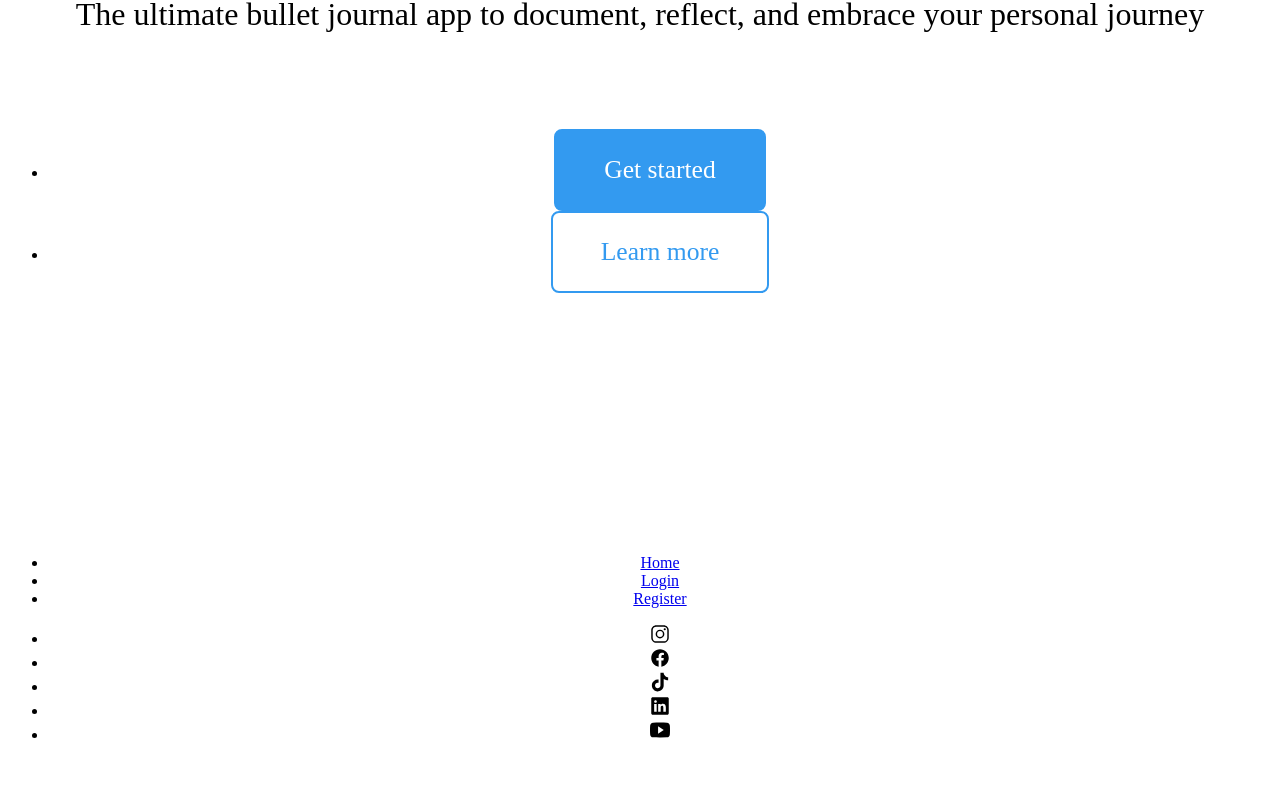
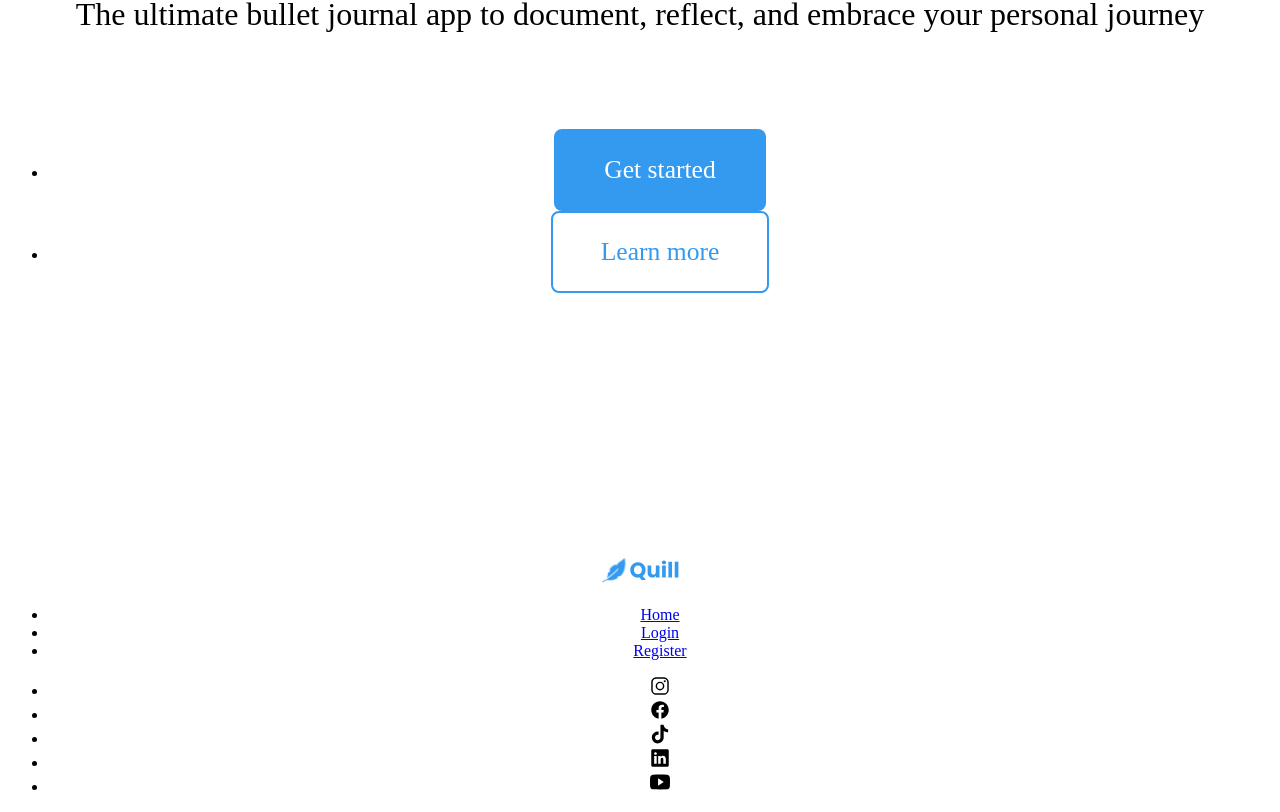
Before and after one commit to DebaKaran/flexbox-styledcomponent, a React (Vite) app: page / in a window 1280 px wide. Shown: the part 434-1246 px from the top of the page. Before the commit the page ends 1194 px from the top, so only its background shows below. Built offline with nearby package versions, Linux system fonts and the light colour scheme.

Commit message:
refactor(footer): add size variants for FooterSocialIcons
- Introduce widthVariants mapping for logo and social icons
- Support dynamic width via $width prop
- Add safe fallback for undefined variants
- Improve flexibility of footer icon styling

```diff
--- a/src/components/Footer.jsx
+++ b/src/components/Footer.jsx
@@ -17,6 +17,7 @@ const footerSocialLinks = [
 const Footer = () => {
   return (
     <StyledFooter>
+        <FooterSocialIcons src="images/quill.svg" alt="quill logo" $width="logo"/>
         <FooterNavList>
             {footerLinks.map(link => (
             <FooterNavItem key={link.href}>
@@ -31,7 +32,7 @@ const Footer = () => {
             {footerSocialLinks.map(link => (
             <FooterNavItem key={link.href}>
                 <FooterLink href={link.href}>
-                    <FooterSocialIcons src={link.src} alt={link.alt}/>
+                    <FooterSocialIcons src={link.src} alt={link.alt} $width="social"/>
                 </FooterLink>
             </FooterNavItem>
         ))}
--- a/src/components/styled/Footer.styled.js
+++ b/src/components/styled/Footer.styled.js
@@ -1,4 +1,9 @@
 import styled from "styled-components";
+
+const widthVariants = {
+  social: "20px",       // default paragraph size
+  logo: "80px",
+};
 
 export const StyledFooter = styled.footer`
     text-align: center;
@@ -9,5 +14,5 @@ export const FooterNavList = styled.ul``
 export const FooterNavItem = styled.li``
 
 export const FooterSocialIcons = styled.img`
-    width: 20px;
+    width: ${({$width = "logo"}) => widthVariants[$width]};
 `
```
